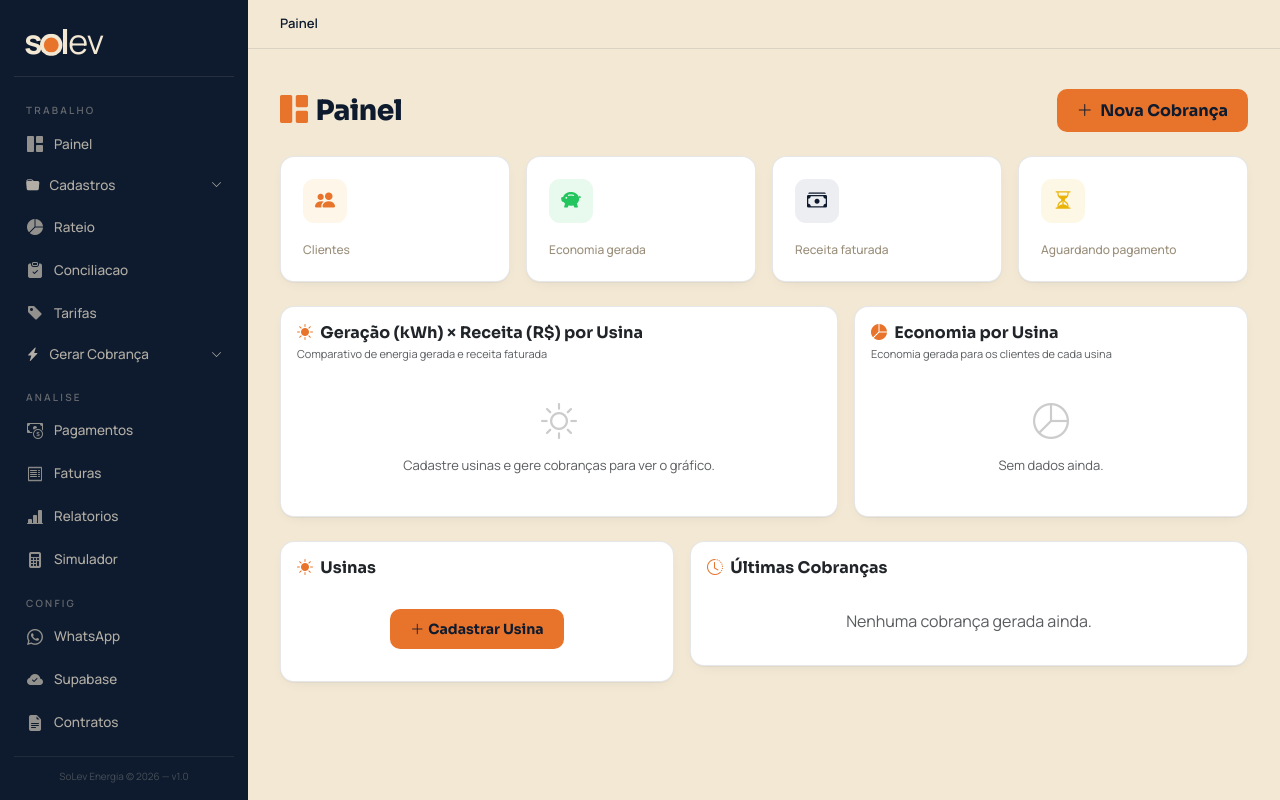
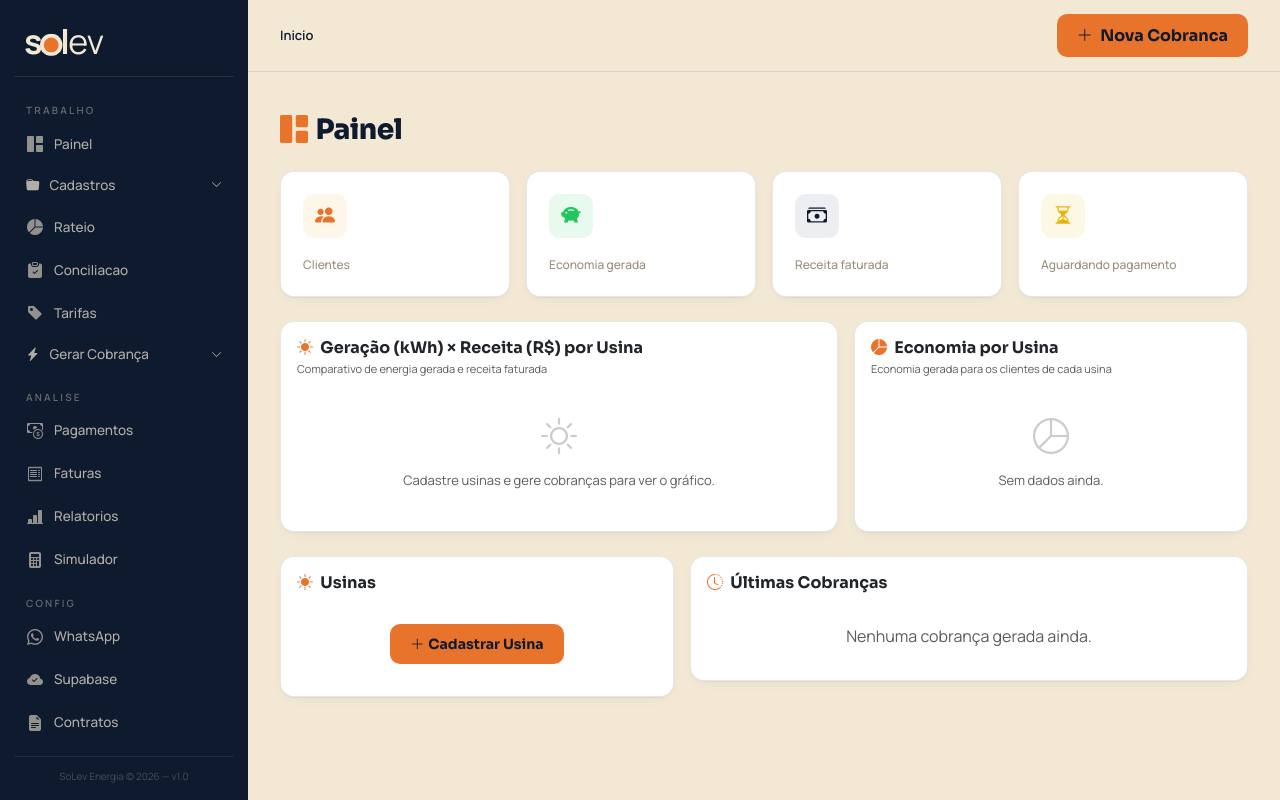
Before and after one commit to Solevenergia/solevenergia, a Flask app: template templates/dashboard.html in a window 1280 px wide. Run offline with Flask 3, Linux system fonts and the light colour scheme; the template is opened without the code that fills it, so the values that code supplies are empty.

Commit message:
design: topbar breadcrumb e CTAs nos templates principais (dashboard, clientes, faturas, usinas, pagamento)

```diff
--- a/templates/dashboard.html
+++ b/templates/dashboard.html
@@ -1,9 +1,12 @@
 {% extends "base.html" %}
 {% block title %}Painel{% endblock %}
+{% block topbar_breadcrumb %}<span class="here">Inicio</span>{% endblock %}
+{% block topbar_actions %}
+<a href="/gerar" class="btn btn-cta"><i class="bi bi-plus-lg me-1"></i> Nova Cobranca</a>
+{% endblock %}
 {% block content %}
 <div class="page-header">
-    <h1><i class="bi bi-grid-1x2-fill me-2" style="color:var(--or)"></i>Painel</h1>
-    <a href="/gerar" class="btn btn-cta"><i class="bi bi-plus-lg me-1"></i> Nova Cobrança</a>
+    <h1><i class="bi bi-grid-1x2-fill me-2" style="color:var(--accent)"></i>Painel</h1>
 </div>
 
 {# ══════ ALERTAS ══════ #}
--- a/templates/faturas.html
+++ b/templates/faturas.html
@@ -1,8 +1,9 @@
 {% extends "base.html" %}
 {% block title %}Faturas{% endblock %}
+{% block topbar_breadcrumb %}<span>Analise</span><span class="sep">›</span><span class="here">Faturas</span>{% endblock %}
 {% block content %}
 <div class="page-header">
-    <h1><i class="bi bi-receipt me-2" style="color:var(--or)"></i> Faturas</h1>
+    <h1><i class="bi bi-receipt me-2" style="color:var(--accent)"></i> Faturas</h1>
     <div class="d-flex align-items-center gap-2">
         {% if total_pages > 1 %}
         <div class="d-flex align-items-center gap-1">
@@ -112,7 +113,7 @@
                 <td style="font-size:11px;white-space:nowrap">{{ item._data_br }}</td>
                 <td>
                     <strong style="font-size:12px">{{ item._nome[:28] }}</strong><br>
-                    <code style="font-size:14px !important;font-weight:600;display:block;margin-top:2px">{{ (item._cod_uc_alternativa or item._cod_uc)|fmt_uc15 }}</code>
+                    <code style="font-size:14px !important;font-weight:600;display:block;margin-top:2px">{{ (item._cod_uc or item._cod_uc)|fmt_uc15 }}</code>
                 </td>
                 <td>{{ item._mes_ref_br }}</td>
                 <td class="text-muted">{{ fmt(item.vlr_total_sem) }}</td>
```
Also changed, not shown: templates/clientes.html (+8 -7 lines), templates/pagamento.html (+4 -3 lines), templates/usinas.html (+5 -2 lines).
